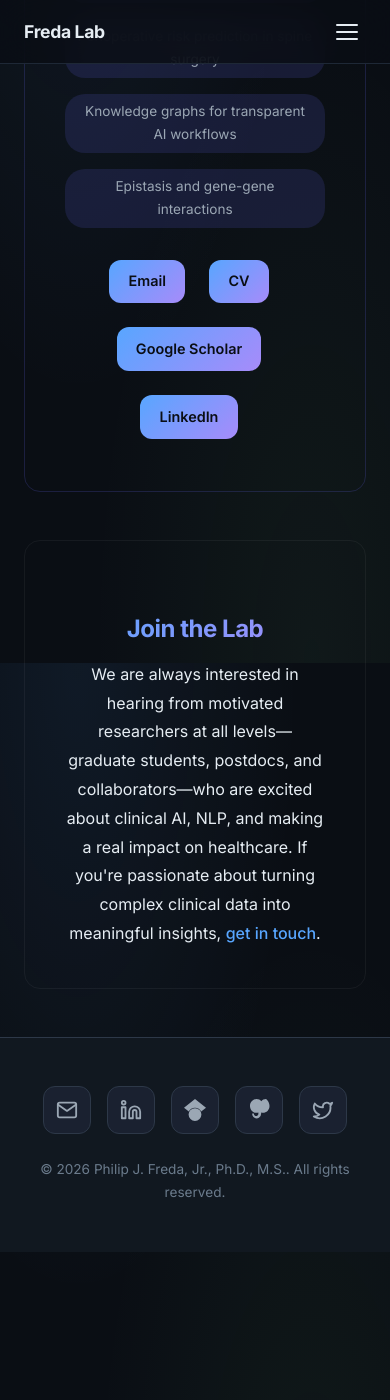
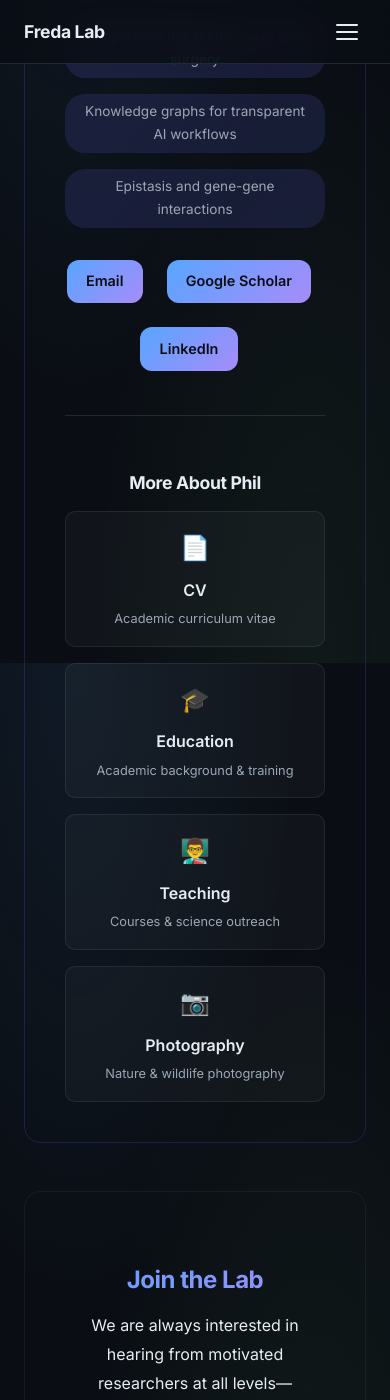
Before and after one commit to pfreda/pfreda.github.io, a Jekyll site: the page built from people.md, in a window 390 px wide and 1400 px high, scrolled down 2037 px. Built offline with Jekyll 4.4.1, drawn with Linux system fonts in a browser that asks for light colours; before the commit the page ends 3289 px from its top, so only the background shows below that.

Commit message:
Update Research page language and restructure navigation
- Changed Research page from first-person (I) to lab voice (we/our)
- Removed CV, Education, Teaching, Photography from main navigation
- Added "More About Phil" section on People page with links to:
  - CV
  - Education
  - Teaching
  - Photography
- Navigation now highlights People when viewing nested pages

Co-Authored-By: Claude Opus 4.5 <noreply@anthropic.com>

```diff
--- a/_layouts/default.html
+++ b/_layouts/default.html
@@ -19,14 +19,10 @@
       <a href="{{ '/' | relative_url }}" class="site-title">{{ site.title }}</a>
       <nav class="site-nav">
         <a href="{{ '/' | relative_url }}" {% if page.url == '/' %}class="active"{% endif %}>Home</a>
-        <a href="{{ '/people/' | relative_url }}" {% if page.url == '/people/' %}class="active"{% endif %}>People</a>
+        <a href="{{ '/people/' | relative_url }}" {% if page.url == '/people/' or page.url == '/cv/' or page.url == '/education/' or page.url == '/teaching/' or page.url == '/photography/' %}class="active"{% endif %}>People</a>
         <a href="{{ '/research/' | relative_url }}" {% if page.url == '/research/' %}class="active"{% endif %}>Research</a>
         <a href="{{ '/publications/' | relative_url }}" {% if page.url == '/publications/' %}class="active"{% endif %}>Publications</a>
-        <a href="{{ '/cv/' | relative_url }}" {% if page.url == '/cv/' %}class="active"{% endif %}>CV</a>
-        <a href="{{ '/education/' | relative_url }}" {% if page.url == '/education/' %}class="active"{% endif %}>Education</a>
         <a href="{{ '/timeline/' | relative_url }}" {% if page.url == '/timeline/' %}class="active"{% endif %}>News</a>
-        <a href="{{ '/teaching/' | relative_url }}" {% if page.url == '/teaching/' %}class="active"{% endif %}>Teaching</a>
-        <a href="{{ '/photography/' | relative_url }}" {% if page.url == '/photography/' %}class="active"{% endif %}>Photography</a>
       </nav>
       <button class="nav-toggle" aria-label="Toggle navigation">
         <span></span>
--- a/assets/css/style.css
+++ b/assets/css/style.css
@@ -1444,3 +1444,64 @@ blockquote {
     justify-content: center;
   }
 }
+
+/* ============================================
+   Person Page Links (nested pages)
+   ============================================ */
+.person-pages {
+  margin-top: 2rem;
+  padding-top: 1.5rem;
+  border-top: 1px solid rgba(255, 255, 255, 0.1);
+}
+
+.person-pages h3 {
+  font-size: 1.1rem;
+  color: var(--color-text);
+  margin-bottom: 1rem;
+}
+
+.person-page-links {
+  display: grid;
+  grid-template-columns: repeat(2, 1fr);
+  gap: 1rem;
+}
+
+.page-link-card {
+  display: flex;
+  flex-direction: column;
+  padding: 1rem 1.25rem;
+  background: rgba(255, 255, 255, 0.03);
+  border: 1px solid rgba(255, 255, 255, 0.08);
+  border-radius: 10px;
+  text-decoration: none;
+  transition: all 0.2s ease;
+}
+
+.page-link-card:hover {
+  background: rgba(99, 102, 241, 0.1);
+  border-color: rgba(99, 102, 241, 0.3);
+  transform: translateY(-2px);
+}
+
+.page-link-icon {
+  font-size: 1.5rem;
+  margin-bottom: 0.5rem;
+}
+
+.page-link-title {
+  font-size: 1rem;
+  font-weight: 600;
+  color: var(--color-text);
+  margin-bottom: 0.25rem;
+}
+
+.page-link-desc {
+  font-size: 0.8rem;
+  color: var(--color-text-secondary);
+}
+
+@media (max-width: 768px) {
+  .person-page-links {
+    grid-template-columns: 1fr;
+  }
+}
--- a/people.md
+++ b/people.md
@@ -35,9 +35,34 @@ title: People
 
     <div class="person-links">
       <a href="mailto:philip.freda@gmail.com" class="btn">Email</a>
-      <a href="/cv/" class="btn">CV</a>
       <a href="https://scholar.google.com/citations?user=1NaI6RgAAAAJ&hl=en" class="btn" target="_blank" rel="noopener">Google Scholar</a>
       <a href="https://www.linkedin.com/in/philipfreda" class="btn" target="_blank" rel="noopener">LinkedIn</a>
+    </div>
+
+    <div class="person-pages">
+      <h3>More About Phil</h3>
+      <div class="person-page-links">
+        <a href="/cv/" class="page-link-card">
+          <span class="page-link-icon">📄</span>
+          <span class="page-link-title">CV</span>
+          <span class="page-link-desc">Academic curriculum vitae</span>
+        </a>
+        <a href="/education/" class="page-link-card">
+          <span class="page-link-icon">🎓</span>
+          <span class="page-link-title">Education</span>
+          <span class="page-link-desc">Academic background & training</span>
+        </a>
+        <a href="/teaching/" class="page-link-card">
+          <span class="page-link-icon">👨‍🏫</span>
+          <span class="page-link-title">Teaching</span>
+          <span class="page-link-desc">Courses & science outreach</span>
+        </a>
+        <a href="/photography/" class="page-link-card">
+          <span class="page-link-icon">📷</span>
+          <span class="page-link-title">Photography</span>
+          <span class="page-link-desc">Nature & wildlife photography</span>
+        </a>
+      </div>
     </div>
   </div>
 </div>
```
Also changed, not shown: research.md (+5 -5 lines).
